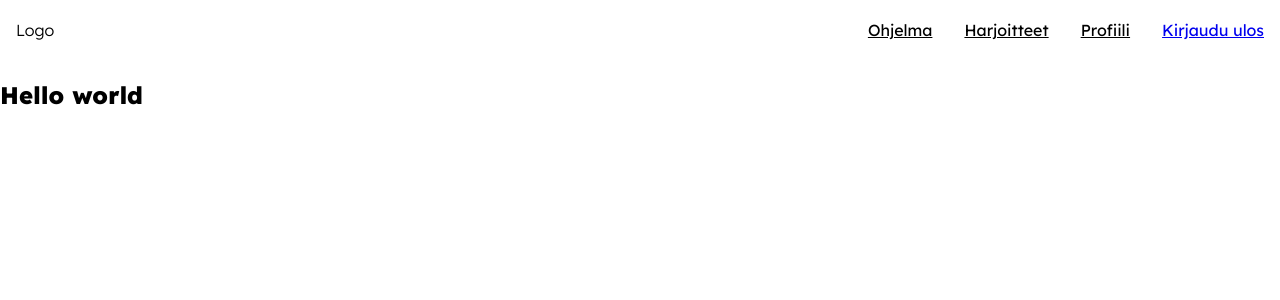
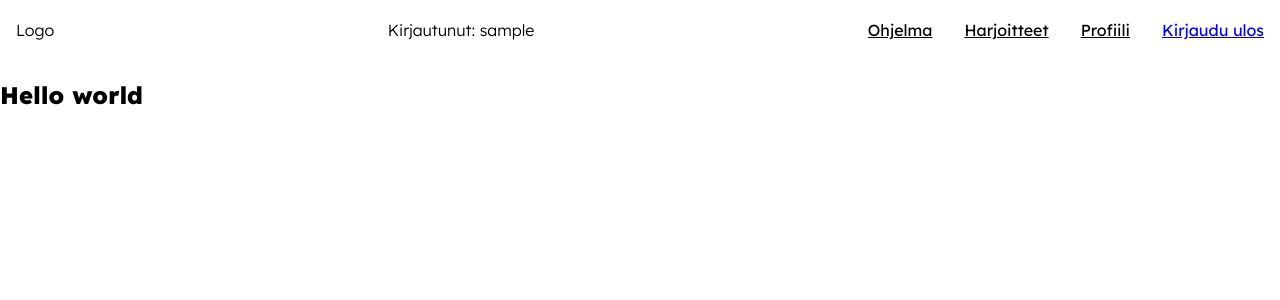
Before and after one commit to eelisl/saliohjelma, a Flask app: page / in a window 1280 px wide. Shown: the top 300 px of the page. Run offline with Flask 3, Linux system fonts and the light colour scheme; the visitor is signed in with stand-in values (Sample User, id 1).

Commit message:
feature: add username to navigation bar, if logged in

```diff
--- a/templates/layout.html
+++ b/templates/layout.html
@@ -15,6 +15,9 @@
         <div class="navigation__logo">
             <p>Logo</p>
         </div>
+        {% if session.username %}
+            <p>Kirjautunut: {{session.username}}</p>
+        {% endif %}
         <div class="navigation__items">
             <a class="navigation__item">
                 Ohjelma
@@ -25,6 +28,7 @@
             <a class="navigation__item">
                 Profiili
             </a>
+
             <a href="/logout">
                 Kirjaudu ulos
             </a>
```
